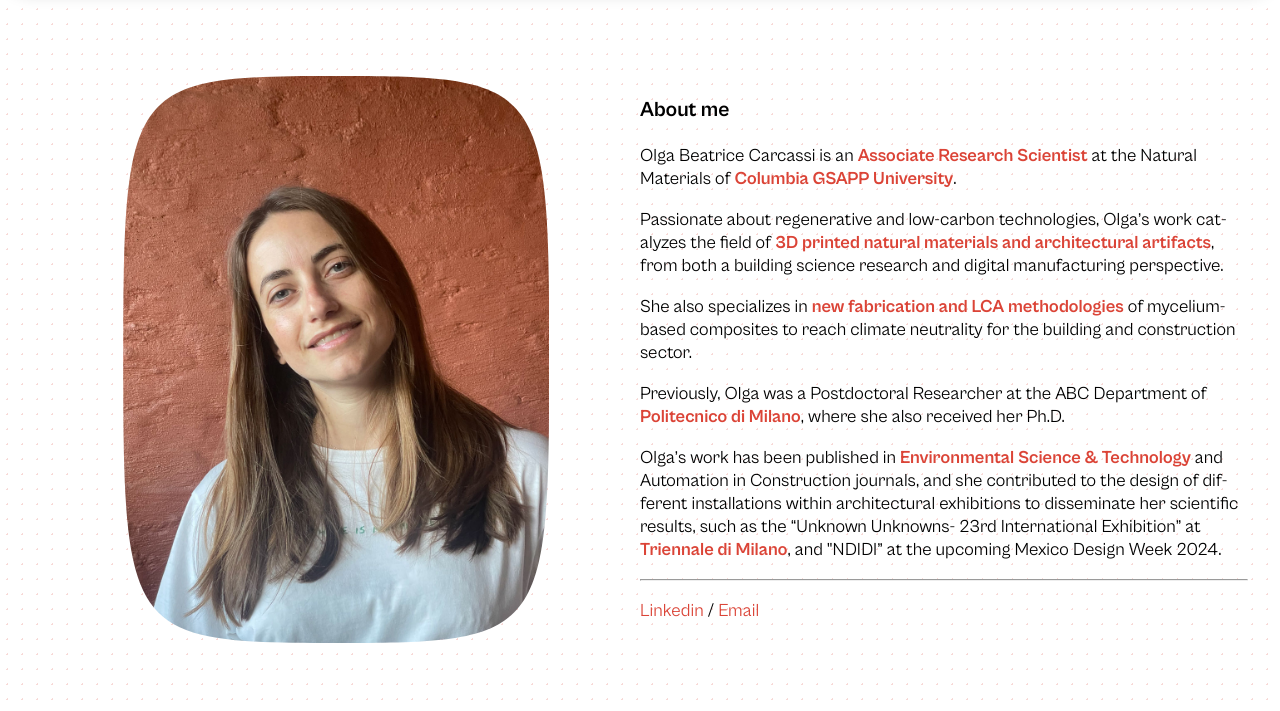
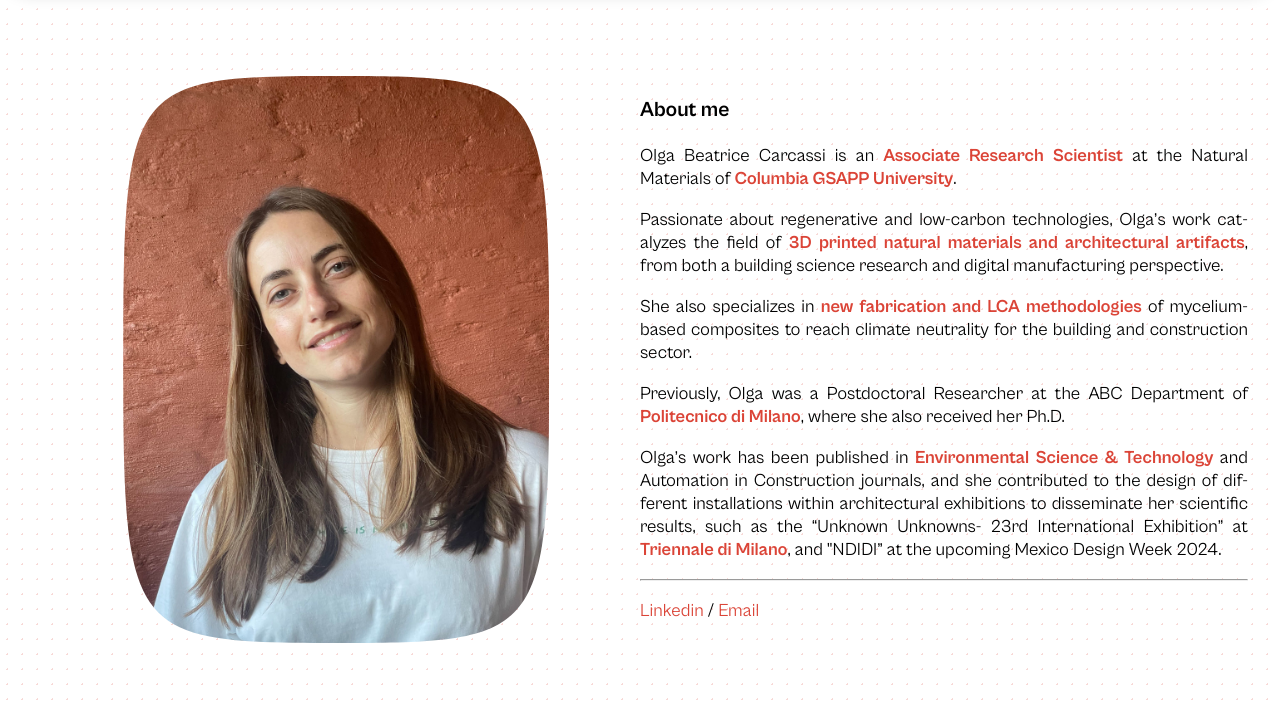
Before and after one commit to mitoni/obcarcassi, an Astro site: page /about in a window 1280 px wide. Shown: the part 88-799 px from the top of the page. Built offline with nearby package versions, Linux system fonts and the light colour scheme; Astro itself is replaced by a stand-in of ours.

Commit message:
fix stylings

```diff
--- a/src/components/navbar.astro
+++ b/src/components/navbar.astro
@@ -69,7 +69,10 @@
         justify-content: space-between;
         align-items: center;
         background-color: rgba(var(--white), 0.8);
+
         backdrop-filter: blur(var(--blur));
+        -webkit-backdrop-filter: blur(var(--blur));
+
         padding: var(--spacing-rg) var(--spacing-lg);
         box-shadow: var(--shadow);
         border-radius: var(--rounded-full);
--- a/src/layouts/AboutLayout.astro
+++ b/src/layouts/AboutLayout.astro
@@ -36,6 +36,11 @@ const {frontmatter} = Astro.props;
         border-radius: var(--rounded-rg);
     }
 
+    .content p {
+        text-align: justify;
+        word-break: normal !important;
+    }
+
     a {
         color: rgb(var(--red));
     }
@@ -57,7 +62,7 @@ const {frontmatter} = Astro.props;
             <img class="profile-pic" src={frontmatter.image} alt="profile picture" />
         </div>
 
-        <div>
+        <div class="content">
             <slot />
         </div>
     </section>
```
